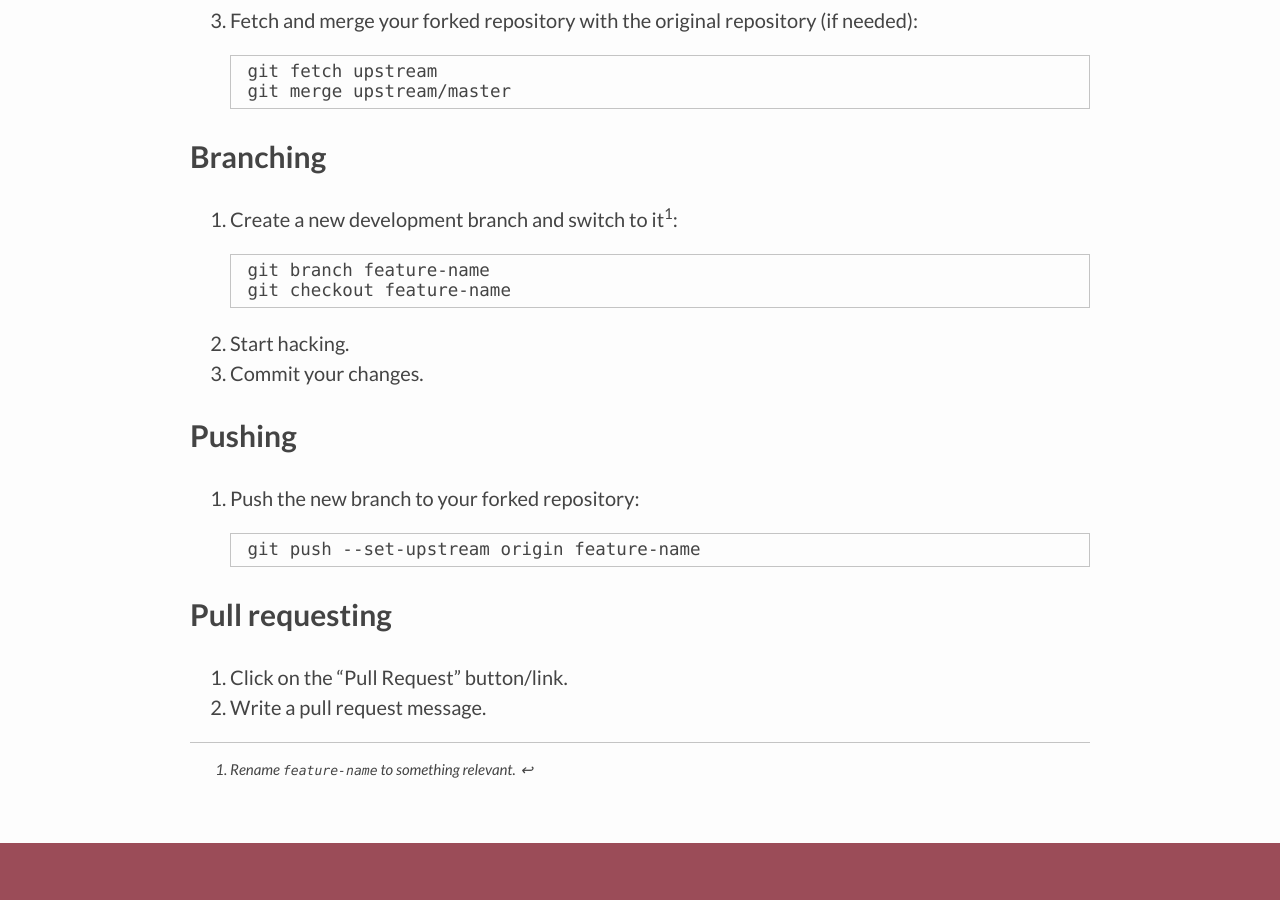
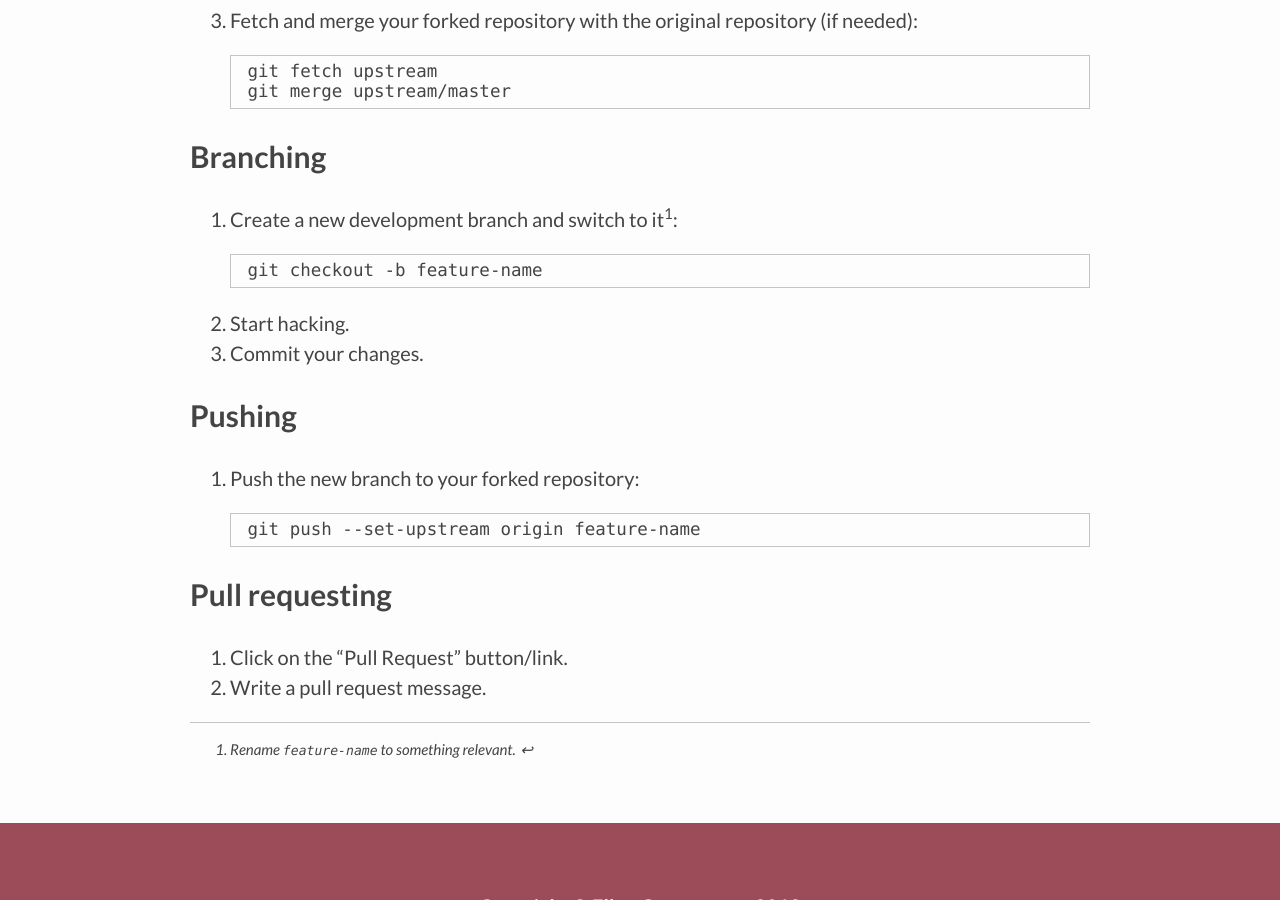
Before and after one commit to gummesson/ellengummesson, a Jekyll site: the page built from notes/github.md, in a window 1280 px wide and 900 px high, scrolled down 900 px. Built offline with Jekyll 4.4.1, drawn with Linux system fonts in a browser that asks for light colours; nearby versions of some CDN libraries.

Commit message:
Update 'Branching'.

```diff
--- a/notes/github.md
+++ b/notes/github.md
@@ -24,8 +24,7 @@ A handy guide for creating pull requests on [Github](https://github.com/).
 
 1. Create a new development branch and switch to it[^1]:
 
-        git branch feature-name
-        git checkout feature-name
+        git checkout -b feature-name
 
 2. Start hacking.
 3. Commit your changes.
```
